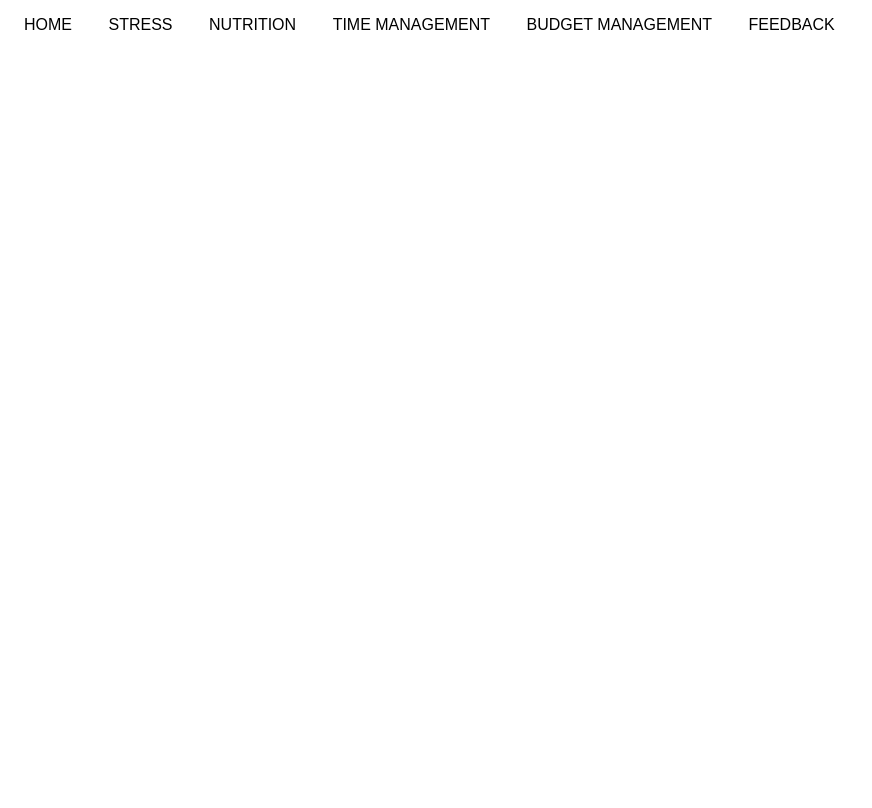
After one commit to GooseEX/Struggle-Better, a Python web app: template Templates/feedback.html in a window 1280 px wide. The commit adds this page. Shown: the whole page, without its empty margins (0-872 px from the left). Run offline with Jinja, Linux system fonts and the light colour scheme; the template is opened without the code that fills it, so the values that code supplies are empty.

Commit message:
feedback

```diff
--- /dev/null
+++ b/Templates/feedback.html
@@ -0,0 +1,30 @@
+<html>
+<head>
+  <title>Feeback</title>
+  <link rel="stylesheet" href= "/resource/main.css">
+<head>
+<body>
+  <div class="navbar">
+          <a href = "main.html"><button class="navbtn">HOME</button></a>
+          <a href = "stress.html"><button class="navbtn">STRESS</button></a>
+          <a href = "nutrition.html"><button class="navbtn">NUTRITION</button></a>
+          <a href = "time.html"><button class="navbtn">TIME MANAGEMENT</button></a>
+          <a href = "budget.html"><button class="navbtn">BUDGET MANAGEMENT</button></a>
+          <a href = "feedzzback.html"><button class="navbtn">FEEDBACK</button></a>
+  </div>
+
+
+
+
+
+
+
+
+
+
+
+
+
+
+</body>
+</html>
```
Also changed, not shown: Templates/main.html (+6 -2 lines).
